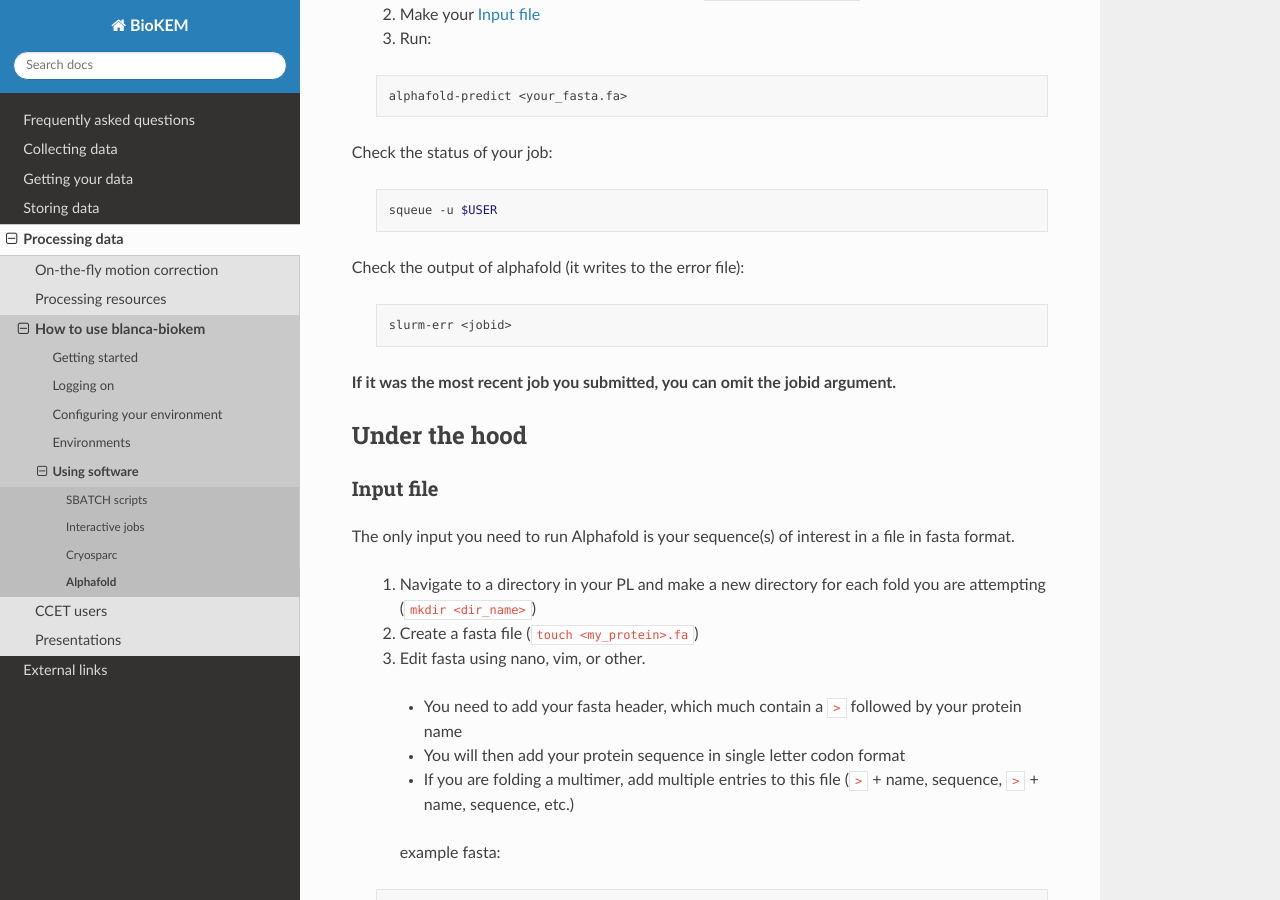
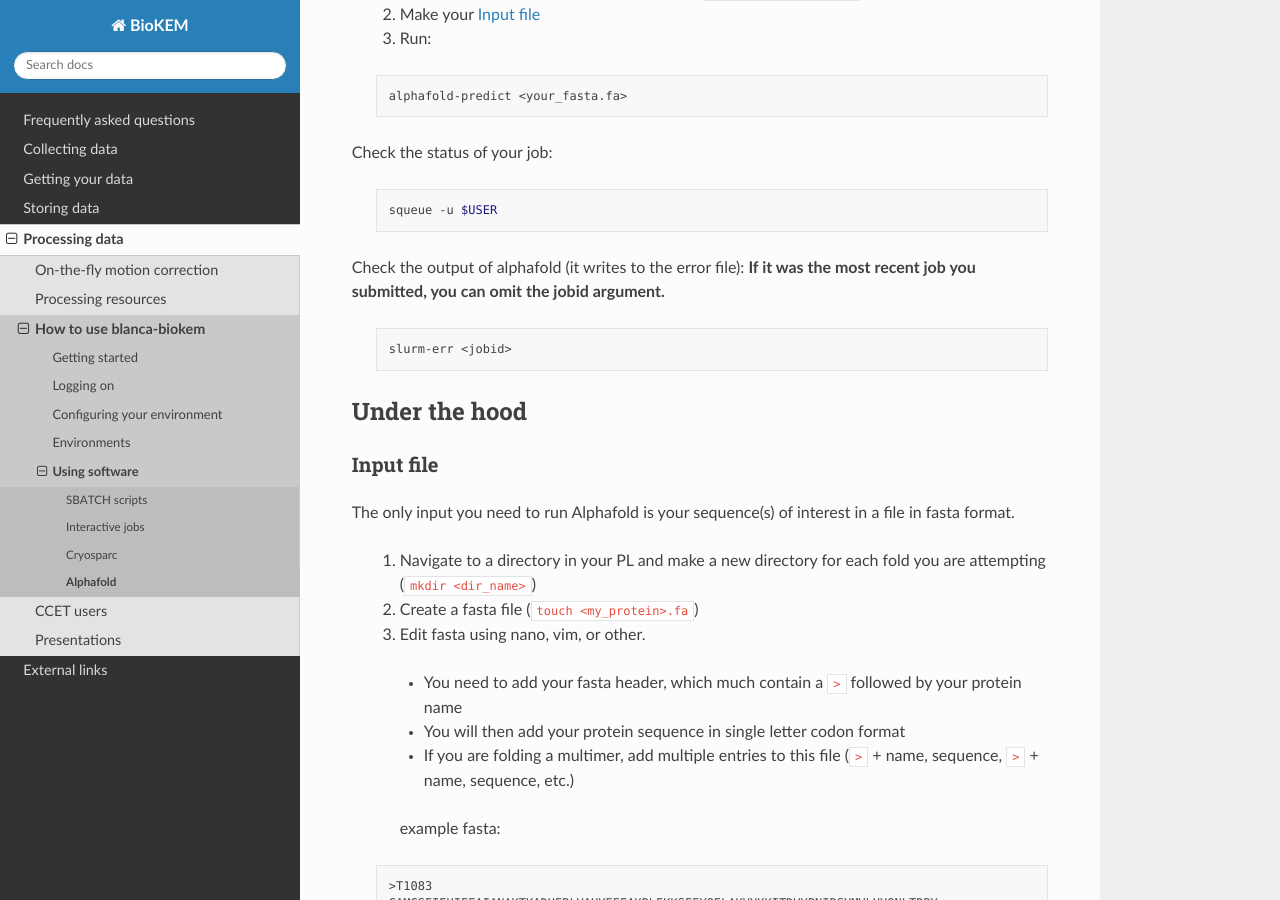
Before and after one commit to CU-BioKEM/user-guide, a Sphinx documentation site: the page built from docs/source/processing/using_software/alphafold.rst, in a window 1280 px wide and 900 px high, scrolled down 595 px. Built offline with Sphinx 7.4.7 and the Read the Docs theme 2.0.0, drawn with Linux system fonts in a browser that asks for light colours.

```diff
--- a/docs/source/processing/using_software/alphafold.rst
+++ b/docs/source/processing/using_software/alphafold.rst
@@ -17,9 +17,9 @@ If you've set up your environment correctly (see :doc:`../configure`),
   #. Log on to OpenOnDemand (see :doc:`../logging_on`)
   #. Start an interactive session:
 
-  .. code-block:: bash
+    .. code-block:: bash
 
-    biokem-interactive
+      biokem-interactive
 
   #. Navigate to your working directory (usually ``/pl/active/<yourlab>``)
   #. Make your :ref:`Input file`
@@ -36,12 +36,12 @@ Check the status of your job:
     squeue -u $USER
 
 Check the output of alphafold (it writes to the error file):
+**If it was the most recent job you submitted, you can omit the jobid argument.**
 
   .. code-block:: bash
 
     slurm-err <jobid>
 
-**If it was the most recent job you submitted, you can omit the jobid argument.**
 
 .. _Under the hood:
 
```
